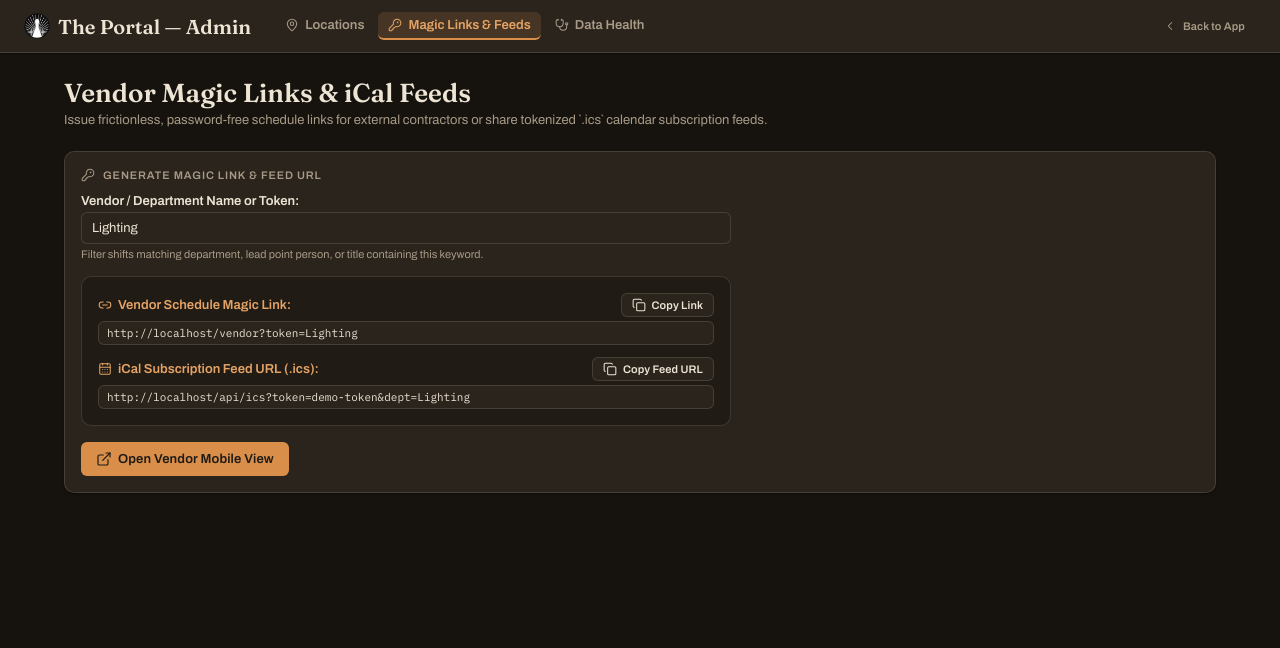
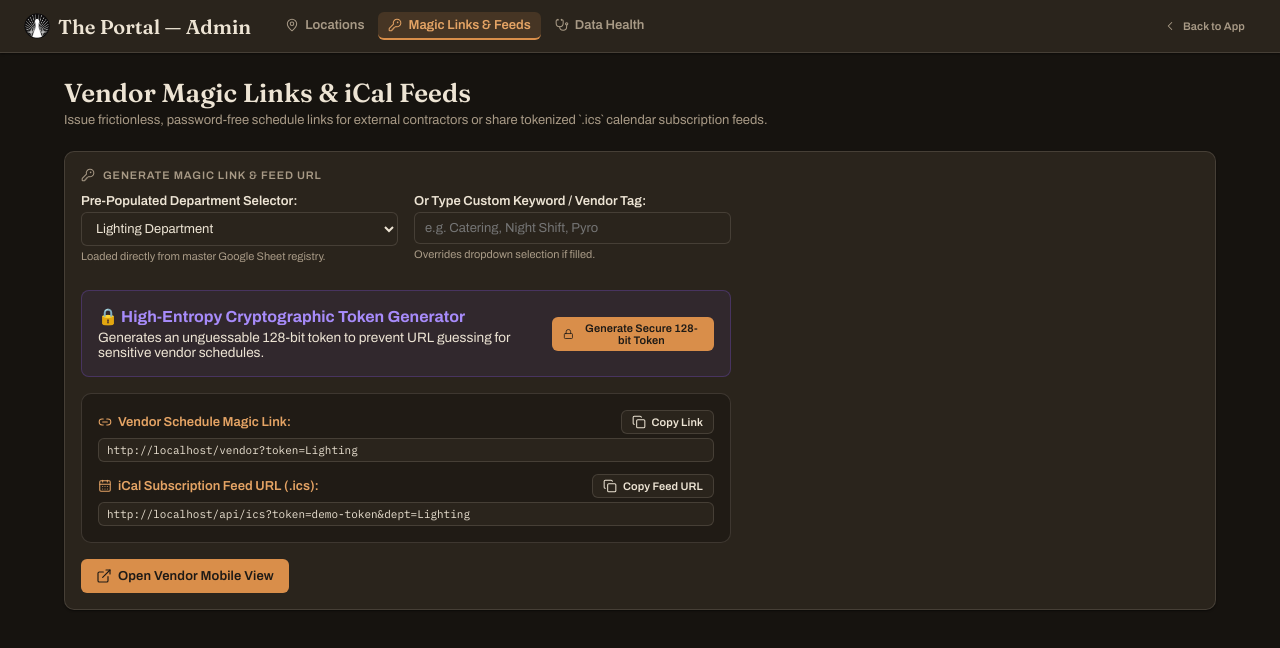
Before and after one commit to vvexstudio/vvex-atlas, a Next.js app: page /admin/magic-links in a window 1280 px wide. Shown: the top 648 px of the page. Built offline with nearby package versions, Linux system fonts and the light colour scheme.

Commit message:
feat: implement sprint 5 security hardening, linter filtering, location protection, and token generator features

```diff
--- a/database.rules.json
+++ b/database.rules.json
@@ -1,7 +1,7 @@
 {
   "rules": {
     "public-data": {
-      ".read": "auth != null",
+      ".read": true,
       ".write": "false"
     },
     "crew-data": {
--- a/src/components/admin/MagicLinkGenerator.tsx
+++ b/src/components/admin/MagicLinkGenerator.tsx
@@ -9,19 +9,52 @@ export interface MagicLinkGeneratorProps {
   compact?: boolean;
 }
 
+const PRESET_DEPARTMENTS = [
+  "Lighting",
+  "Audio",
+  "Rigging",
+  "Stage Crew",
+  "Services",
+  "F&B",
+  "Ops",
+  "Safety",
+  "Art",
+  "Media",
+  "Medical",
+  "Performer",
+];
+
+function generateHighEntropyToken(dept: string) {
+  const randomHex = Array.from(crypto.getRandomValues(new Uint8Array(16)))
+    .map((b) => b.toString(16).padStart(2, "0"))
+    .join("");
+  return `v_${dept.toLowerCase().replace(/[^a-z0-9]/g, "")}_${randomHex}`;
+}
+
 /**
  * Shared vendor magic-link + iCal feed URL generator.
  * Used by /admin/magic-links (full) and /admin/health (compact).
  */
 export function MagicLinkGenerator({ compact = false }: MagicLinkGeneratorProps) {
-  const [vendorTokenInput, setVendorTokenInput] = useState("Lighting");
-  const [copiedType, setCopiedType] = useState<"magic" | "ics" | null>(null);
+  const [selectedDept, setSelectedDept] = useState("Lighting");
+  const [customToken, setCustomToken] = useState("");
+  const [secureToken, setSecureToken] = useState("");
+  const [copiedType, setCopiedType] = useState<"magic" | "ics" | "secure" | null>(null);
 
   const activeOrigin = typeof window !== "undefined" ? window.location.origin : "https://portal.is";
-  const magicLinkUrl = `${activeOrigin}/vendor?token=${encodeURIComponent(vendorTokenInput.trim())}`;
-  const icsFeedUrl = `${activeOrigin}/api/ics?token=demo-token&dept=${encodeURIComponent(vendorTokenInput.trim())}`;
 
-  const handleCopy = (type: "magic" | "ics", url: string) => {
+  const activeDeptKeyword = customToken.trim() || selectedDept;
+  const magicLinkUrl = `${activeOrigin}/vendor?token=${encodeURIComponent(activeDeptKeyword)}`;
+  const icsFeedUrl = `${activeOrigin}/api/ics?token=demo-token&dept=${encodeURIComponent(activeDeptKeyword)}`;
+  const secureMagicUrl = secureToken ? `${activeOrigin}/vendor?token=${secureToken}` : "";
+  const secureIcsUrl = secureToken ? `${activeOrigin}/api/ics?token=${secureToken}` : "";
+
+  const handleGenerateSecureToken = () => {
+    const token = generateHighEntropyToken(activeDeptKeyword);
+    setSecureToken(token);
+  };
+
+  const handleCopy = (type: "magic" | "ics" | "secure", url: string) => {
     navigator.clipboard.writeText(url);
     setCopiedType(type);
     setTimeout(() => setCopiedType(null), 2500);
@@ -33,16 +66,23 @@ export function MagicLinkGenerator({ compact = false }: MagicLinkGeneratorProps)
         <div className="admin-form-row admin-mlg-compact-row">
           <div>
             <label className="admin-label" htmlFor="vendor-token-compact">
-              Vendor / Department Token:
+              Select Department:
             </label>
-            <input
+            <select
               id="vendor-token-compact"
-              type="text"
               className="admin-input admin-input-narrow"
-              value={vendorTokenInput}
-              onChange={(e) => setVendorTokenInput(e.target.value)}
-              placeholder="e.g. Lighting, Audio, Food"
-            />
+              value={selectedDept}
+              onChange={(e) => {
+                setSelectedDept(e.target.value);
+                setCustomToken("");
+              }}
+            >
+              {PRESET_DEPARTMENTS.map((dept) => (
+                <option key={dept} value={dept}>
+                  {dept}
+                </option>
+              ))}
+            </select>
           </div>
 
           <div className="admin-mlg-actions">
@@ -52,7 +92,7 @@ export function MagicLinkGenerator({ compact = false }: MagicLinkGeneratorProps)
               icon={copiedType === "magic" ? "check" : "copy"}
               onClick={() => handleCopy("magic", magicLinkUrl)}
             >
-              {copiedType === "magic" ? "Copied" : "Copy Vendor Magic Link"}
+              {copiedType === "magic" ? "Copied" : "Copy Magic Link"}
             </Button>
 
             <Button
@@ -65,13 +105,13 @@ export function MagicLinkGenerator({ compact = false }: MagicLinkGeneratorProps)
             </Button>
 
             <a
-              href={`/vendor?token=${encodeURIComponent(vendorTokenInput.trim())}`}
+              href={`/vendor?token=${encodeURIComponent(activeDeptKeyword)}`}
               target="_blank"
               rel="noopener noreferrer"
               className="btn btn-ghost btn-sm"
             >
               <Icon name="externalLink" size={14} />
-              Test Link View
+              Test Link
             </a>
           </div>
         </div>
@@ -86,24 +126,78 @@ export function MagicLinkGenerator({ compact = false }: MagicLinkGeneratorProps)
 
   return (
     <div className="admin-mlg">
+      <div style={{ display: "grid", gridTemplateColumns: "1fr 1fr", gap: "16px" }}>
         <div>
-        <label className="admin-label" htmlFor="vendor-token">
-          Vendor / Department Name or Token:
+          <label className="admin-label" htmlFor="vendor-dept-select">
+            Pre-Populated Department Selector:
+          </label>
+          <select
+            id="vendor-dept-select"
+            className="admin-input"
+            value={selectedDept}
+            onChange={(e) => {
+              setSelectedDept(e.target.value);
+              setCustomToken("");
+            }}
+          >
+            {PRESET_DEPARTMENTS.map((dept) => (
+              <option key={dept} value={dept}>
+                {dept} Department
+              </option>
+            ))}
+          </select>
+          <span className="admin-hint">Loaded directly from master Google Sheet registry.</span>
+        </div>
+
+        <div>
+          <label className="admin-label" htmlFor="vendor-custom-token">
+            Or Type Custom Keyword / Vendor Tag:
           </label>
           <input
-          id="vendor-token"
+            id="vendor-custom-token"
             type="text"
             className="admin-input"
-          value={vendorTokenInput}
-          onChange={(e) => setVendorTokenInput(e.target.value)}
-          placeholder="e.g. Lighting, Audio, Stage Crew, Food"
+            value={customToken}
+            onChange={(e) => setCustomToken(e.target.value)}
+            placeholder="e.g. Catering, Night Shift, Pyro"
           />
-        <span className="admin-hint">
-          Filter shifts matching department, lead point person, or title containing this keyword.
-        </span>
+          <span className="admin-hint">Overrides dropdown selection if filled.</span>
+        </div>
       </div>
 
-      {/* Generated URLs Box */}
+      {/* High-Entropy Cryptographic Token Generator Action */}
+      <div style={{ background: "rgba(139, 92, 246, 0.08)", border: "1px solid rgba(139, 92, 246, 0.25)", borderRadius: "8px", padding: "16px", marginTop: "12px" }}>
+        <div style={{ display: "flex", justifyContent: "space-between", alignItems: "center" }}>
+          <div>
+            <strong style={{ color: "#a78bfa" }}>🔒 High-Entropy Cryptographic Token Generator</strong>
+            <p style={{ margin: "4px 0 0 0", fontSize: "0.85rem", color: "var(--color-muted)" }}>
+              Generates an unguessable 128-bit token to prevent URL guessing for sensitive vendor schedules.
+            </p>
+          </div>
+          <Button variant="primary" size="sm" icon="lock" onClick={handleGenerateSecureToken}>
+            Generate Secure 128-bit Token
+          </Button>
+        </div>
+
+        {secureToken && (
+          <div style={{ marginTop: "12px", paddingTop: "12px", borderTop: "1px solid rgba(255,255,255,0.1)" }}>
+            <div className="admin-mlg-url-head">
+              <strong className="admin-mlg-url-label">Secure Token Link:</strong>
+              <Button
+                variant="secondary"
+                size="sm"
+                icon={copiedType === "secure" ? "check" : "copy"}
+                onClick={() => handleCopy("secure", secureMagicUrl)}
+              >
+                {copiedType === "secure" ? "Copied" : "Copy Secure Link"}
+              </Button>
+            </div>
+            <code className="admin-mlg-code mono">{secureMagicUrl}</code>
+          </div>
+        )}
+      </div>
+
+      {/* Standard Generated URLs Box */}
       <div className="admin-mlg-urls">
         {/* Vendor Magic Link */}
         <div>
```
Also changed, not shown: src/app/admin/health/page.tsx (+46 -6 lines), src/components/admin/locations-dashboard.tsx (+31 -0 lines), 1 other file (tests, documents, lock files or other folders). Lines whose indentation alone changed are shown as unchanged.
